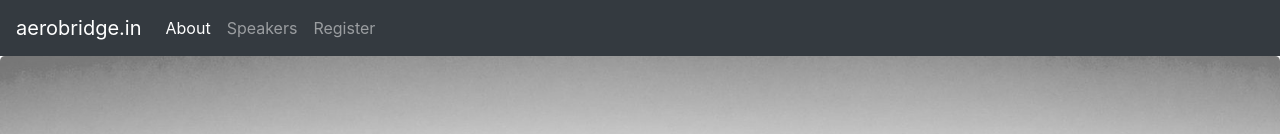
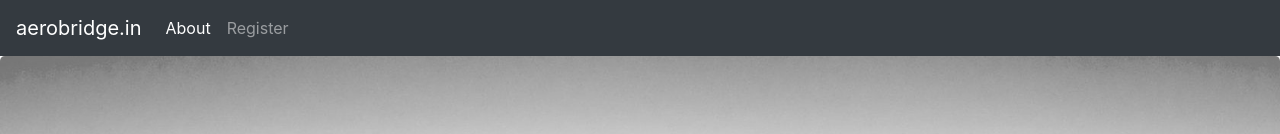
Before and after one commit to openskies-sh/aerobridge-webinar, a plain HTML site: page index.html in a window 1280 px wide. Shown: the top 134 px of the page. Drawn offline with Linux system fonts and the light colour scheme.

Commit message:
Update index.html

```diff
--- a/index.html
+++ b/index.html
@@ -49,9 +49,7 @@
       <li class="nav-item active">
         <a class="nav-link" href="#">About <span class="sr-only">(current)</span></a>
       </li>
-      <li class="nav-item">
-        <a class="nav-link" href="#speakers">Speakers</a>
-      </li>
+
 
       <li class="nav-item">
         <a class="nav-link" href="#registration">Register</a>
```
